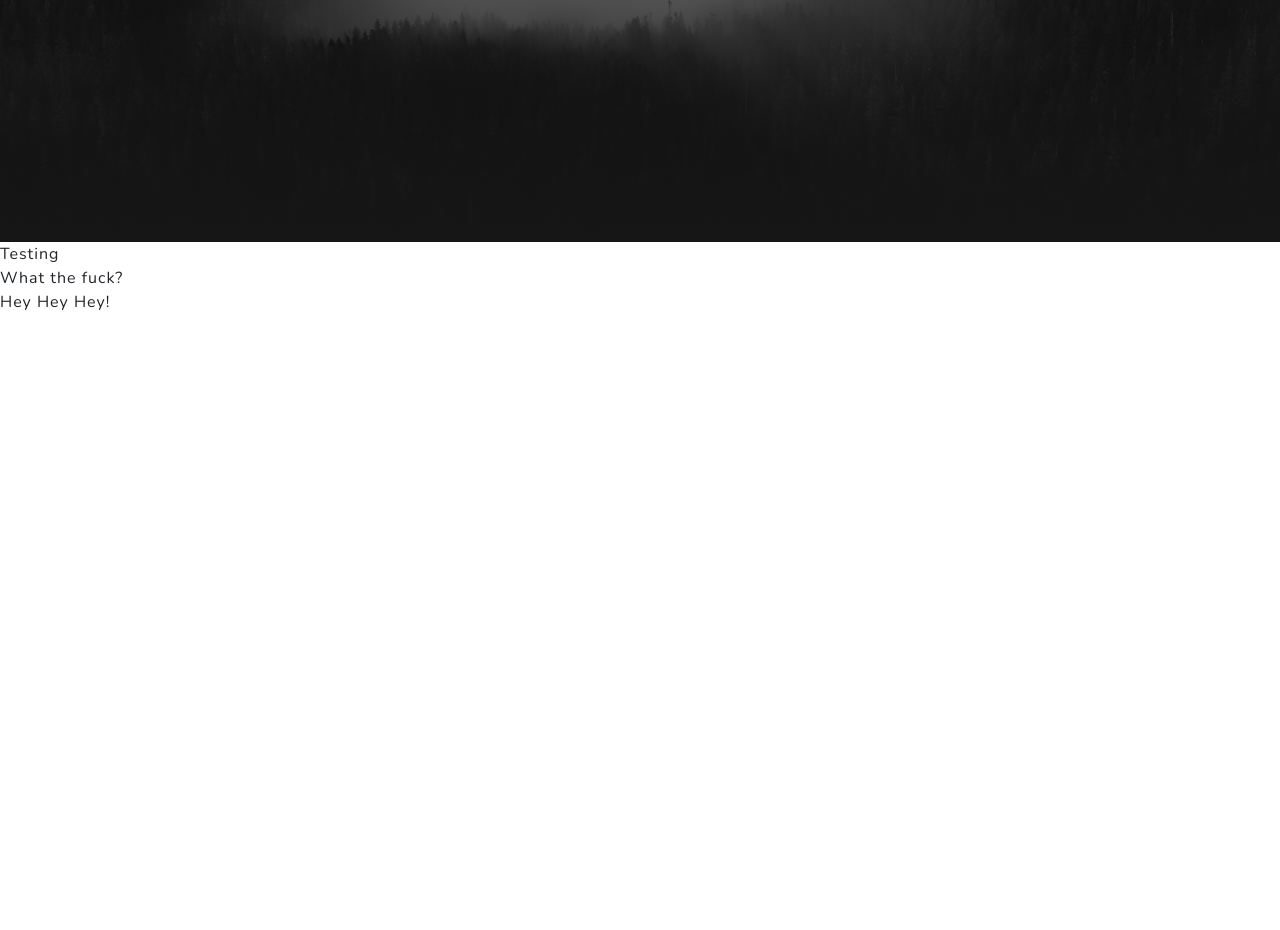
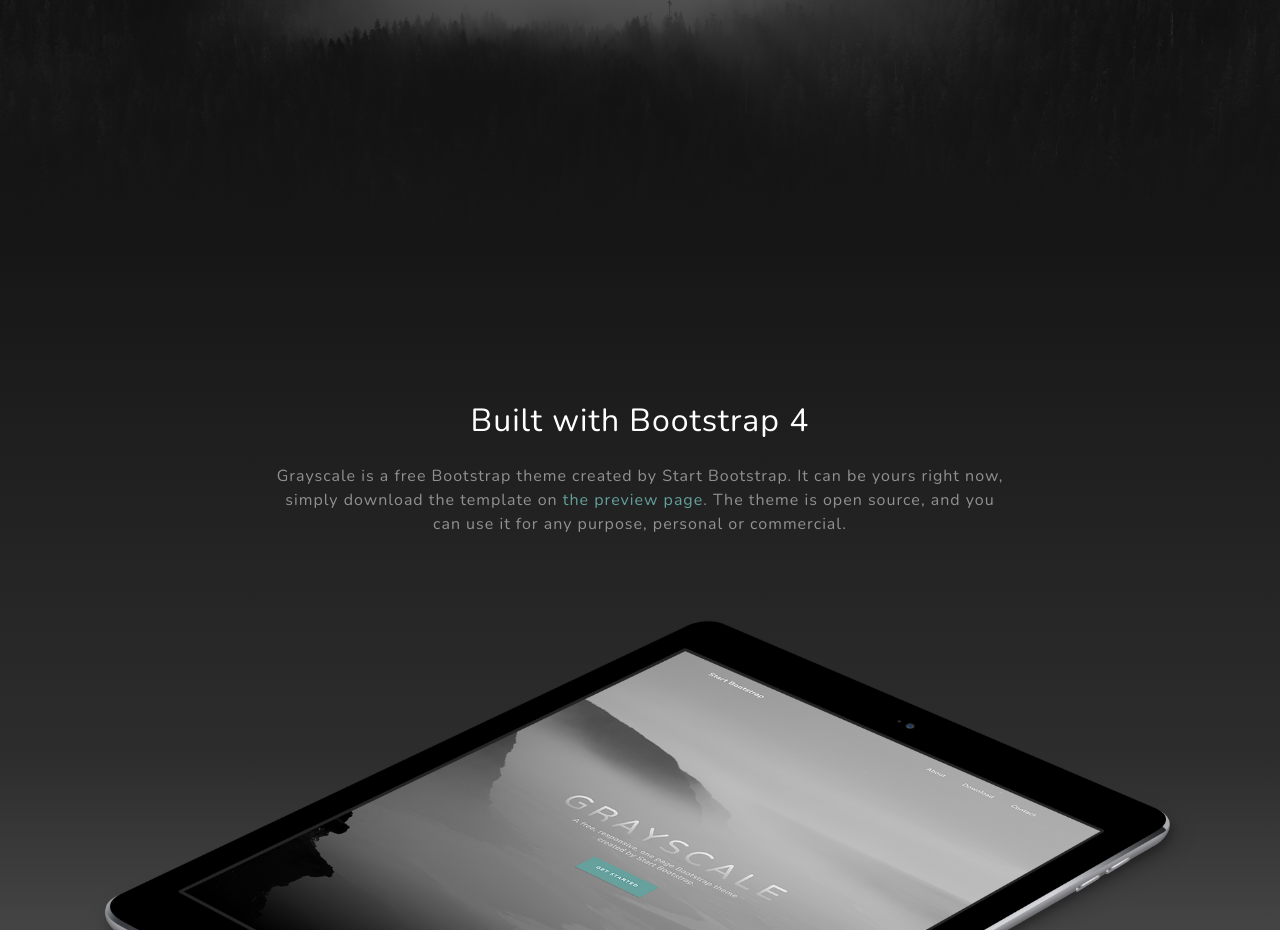
Before and after one commit to HponeThitHtoo/startbootstrap-grayscale, a plain HTML site: page index.html in a window 1280 px wide. Shown: the part 558-1488 px from the top of the page. Before the commit the page ends 872 px from the top, so only its background shows below. Drawn offline with nearby package versions, Linux system fonts and the light colour scheme.

Commit message:
added about section

```diff
--- a/css/style.css
+++ b/css/style.css
@@ -149,6 +149,7 @@ a:focus, a:hover {
   }
 }
 
+/* Header */
 .masthead {
   position: relative;
   width: 100%;
@@ -201,3 +202,13 @@ a:focus, a:hover {
     font-size: 1.25rem;
   }
 }
+
+/* About Section */
+.about-section {
+  padding-top: 10rem;
+  background: linear-gradient(to bottom, #161616 0%, rgba(22, 22, 22, 0.9) 75%, rgba(22, 22, 22, 0.8) 100%);
+}
+
+.about-section p {
+  margin-bottom: 5rem;
+}
--- a/index.html
+++ b/index.html
@@ -46,14 +46,19 @@
     </div>
   </header>
 
-  <section>
-    <div>Testing</div>
-  </section>
-  <section>
-    <div>What the fuck?</div>
-  </section>
-  <section>
-    <div>Hey Hey Hey!</div>
+  <!-- About Section -->
+  <section id="about" class="about-section text-center">
+    <div class="container">
+      <div class="row">
+        <div class="col-lg-8 mx-auto">
+          <h2 class="text-white mb-4">Built with Bootstrap 4</h2>
+          <p class="text-white-50">Grayscale is a free Bootstrap theme created by Start Bootstrap. It can be yours right now, simply download the template on
+            <a href="http://startbootstrap.com/template-overviews/grayscale/">the preview page</a>. The theme is open source, and you can use it for any purpose, personal or commercial.
+          </p>
+        </div>
+      </div>
+      <img src="img/ipad.png" alt="iPad Image" class="img-fluid">
+    </div>
   </section>
 
   <!-- jQuery -->
```
